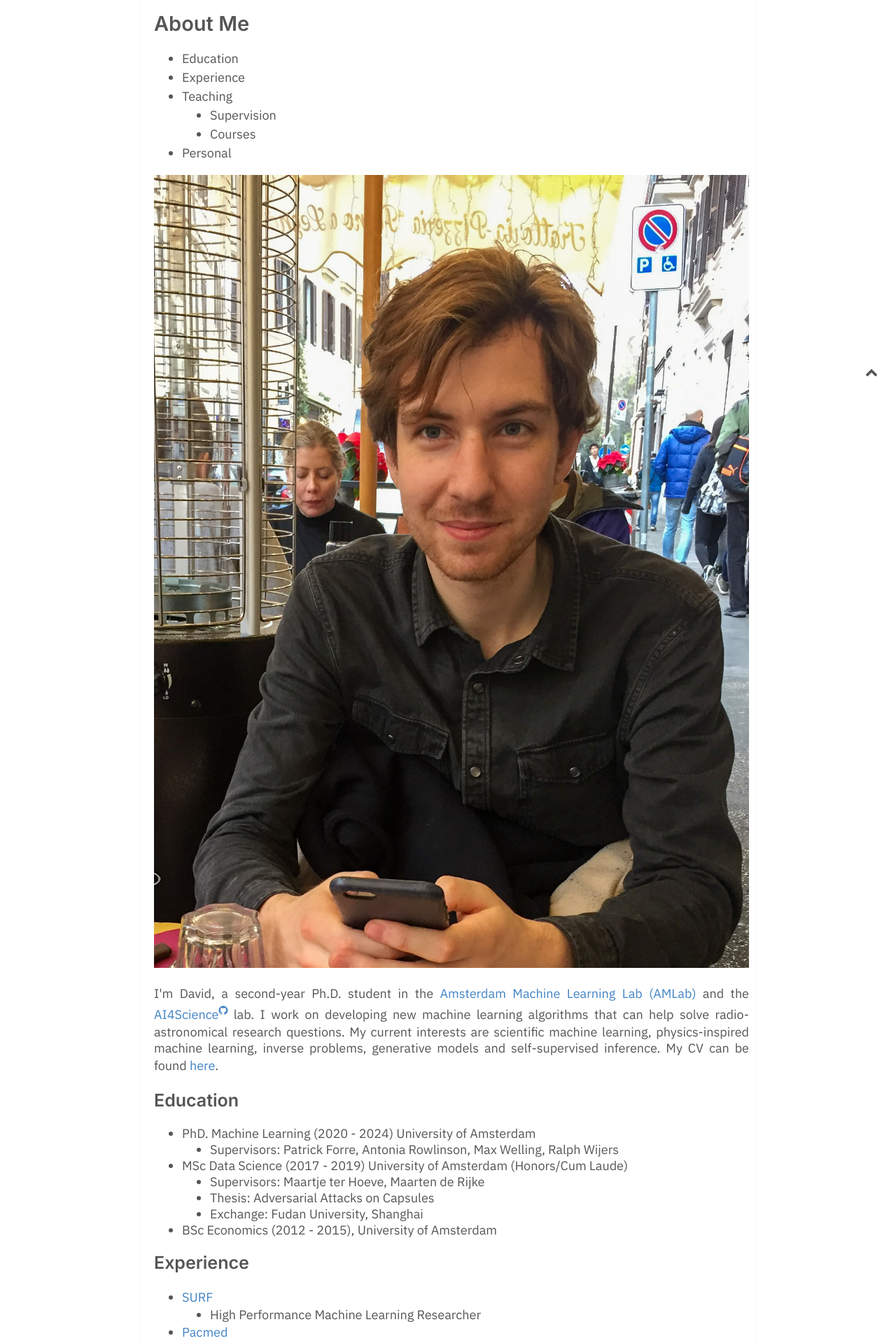
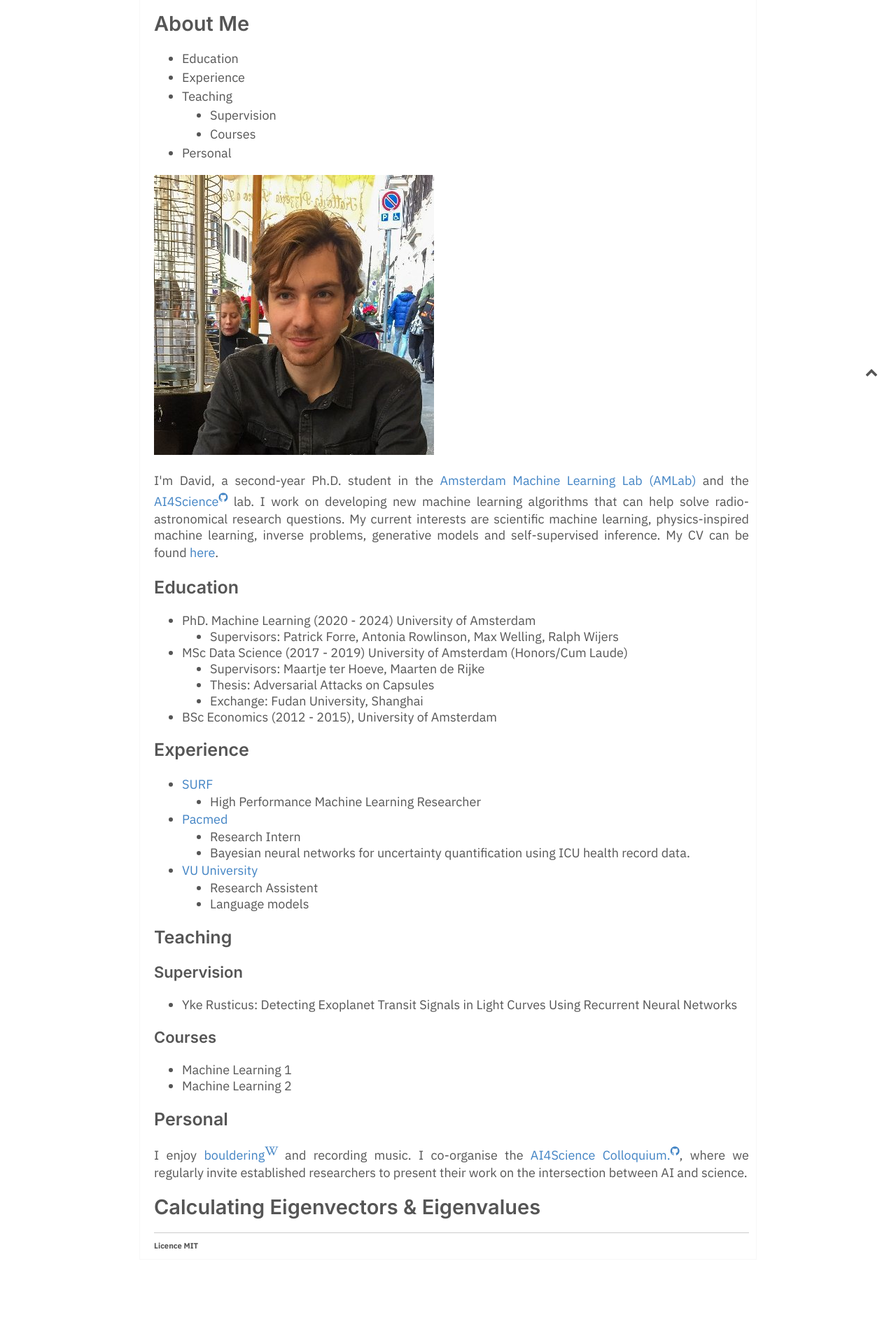
Before and after one commit to DavidRuhe/DavidRuhe.github.io, a Jekyll site: the page built from about.md, in a window 1280 px wide. Shown: the part 336-2255 px from the top of the page at 70% size. Built offline with Jekyll 4.4.1, drawn with Linux system fonts in a browser that asks for light colours; after the commit the page ends 2136 px from its top, so only the background shows below that.

Commit message:
update personal photo

```diff
--- a/_config.yml
+++ b/_config.yml
@@ -2,7 +2,8 @@
 name: David Ruhe
 user_description: Ph.D. Student in Machine Learning
 # notes_url: "https://notenote.link.netlify.app"
-profile_pic: /assets/img/PASFOTO.jpg
+profile_pic: /assets/img/CrhnTql4_400x400.jpeg
+# profile_pic: /assets/img/PASFOTO.jpg
 favicon: /assets/img/favico.png
 copyright_name: MIT
 baseurl: "/" # the subpath of your site, e.g. /blog
--- a/about.md
+++ b/about.md
@@ -6,8 +6,7 @@
 toc: false
 ---
 
-<!-- ![personal_photo](/assets/img/CrhnTql4_400x400.jpeg) -->
-![personal_photo](/assets/img/IMG_1143.JPG)
+![personal_photo](/assets/img/CrhnTql4_400x400.jpeg)
 
 I'm David, a second-year Ph.D. student in the [[Amsterdam Machine Learning Lab (AMLab)::https://amlab.science.uva.nl/]] and the [[AI4Science::https://ai4science-amsterdam.github.io/]] lab. I work on developing new machine learning algorithms that can help solve radio-astronomical research questions. My current interests are scientific machine learning, physics-inspired machine learning, inverse problems, generative models and self-supervised inference. My CV can be found [here](https://docs.google.com/document/d/1A2zTTm_YS-8_4jhV7gKkmpMihS4xB0uUKcb3nR1Js6c/edit?usp=sharing).
 
```
